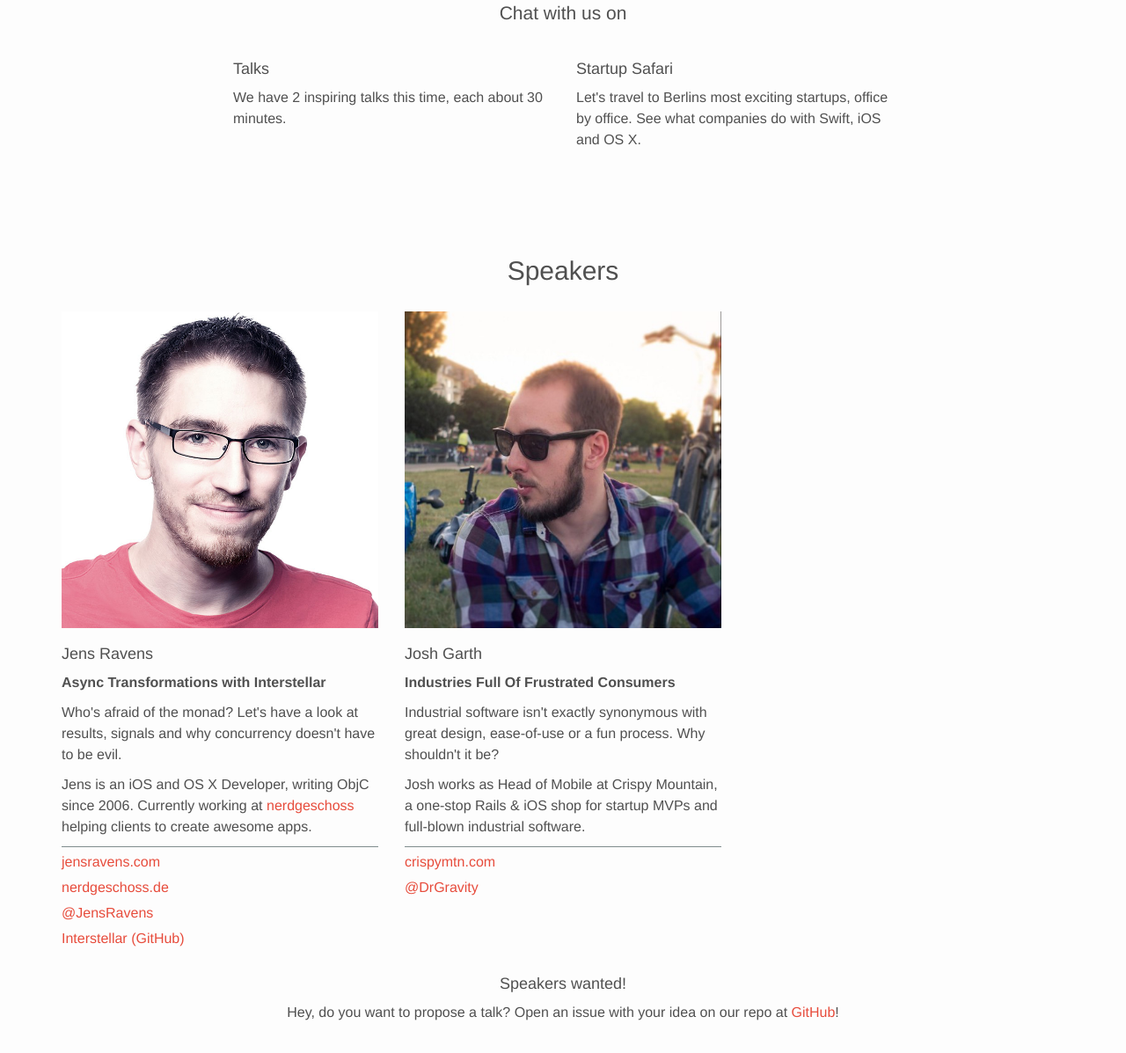
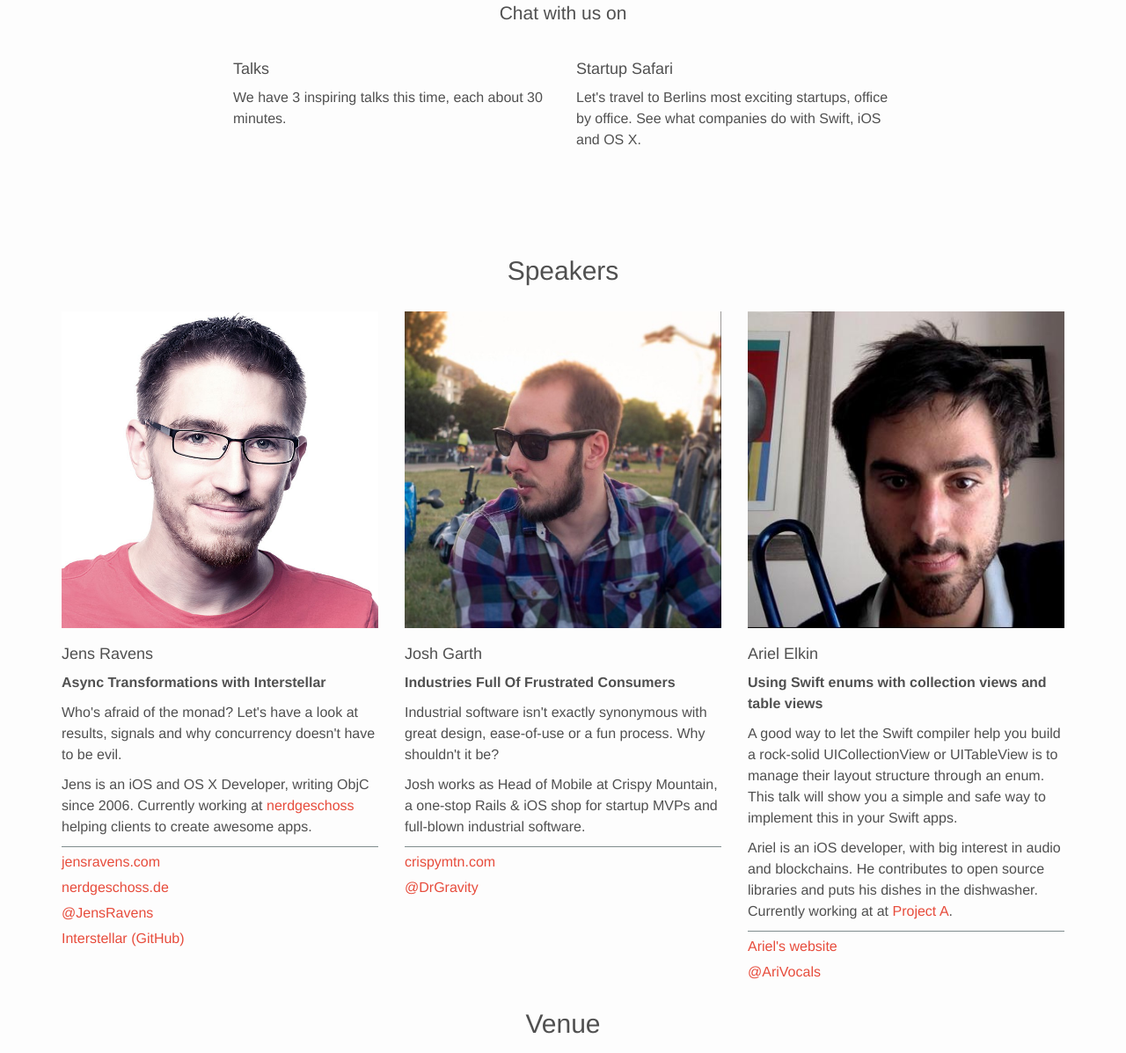
Before and after one commit to swift-berlin/swift-berlin.github.io, a Jekyll site: the page built from _posts/2015-11-30-swift-berlin-13.md, in a window 1280 px wide and 1400 px high, scrolled down 600 px. Shown: the part 158-1355 px from the top of the window at 88% size. Built offline with Jekyll 4.4.1, drawn with Linux system fonts in a browser that asks for light colours.

Commit message:
added ariel to meetup 13, closes #16

```diff
--- a/_posts/2015-11-30-swift-berlin-13.md
+++ b/_posts/2015-11-30-swift-berlin-13.md
@@ -46,4 +46,17 @@ speakers:
       -
         url: https://twitter.com/drgravity
         name: '@DrGravity'
+  -
+    name: Ariel Elkin
+    image: arivocals
+    title: Using Swift enums with collection views and table views
+    about: 'Ariel is an iOS developer, with big interest in audio and blockchains. He contributes to open source libraries and puts his dishes in the dishwasher. Currently working at at <a href="https://www.project-a.com/" target="new">Project A</a>.'
+    abstract: A good way to let the Swift compiler help you build a rock-solid UICollectionView or UITableView is to manage their layout structure through an enum. This talk will show you a simple and safe way to implement this in your Swift apps.
+    links:
+      -
+        url: http://arielelkin.github.io/
+        name: Ariel's website
+      -
+        url: https://twitter.com/arivocals
+        name: '@AriVocals'
 ---
```
Also changed, not shown: img/speakers/arivocals.jpg (added).
